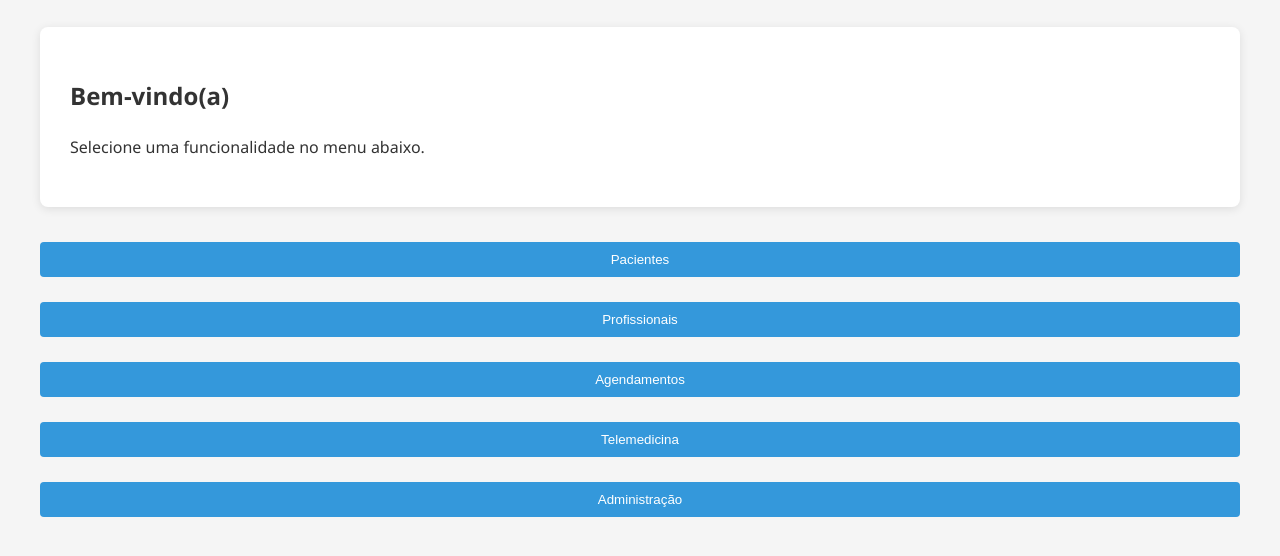
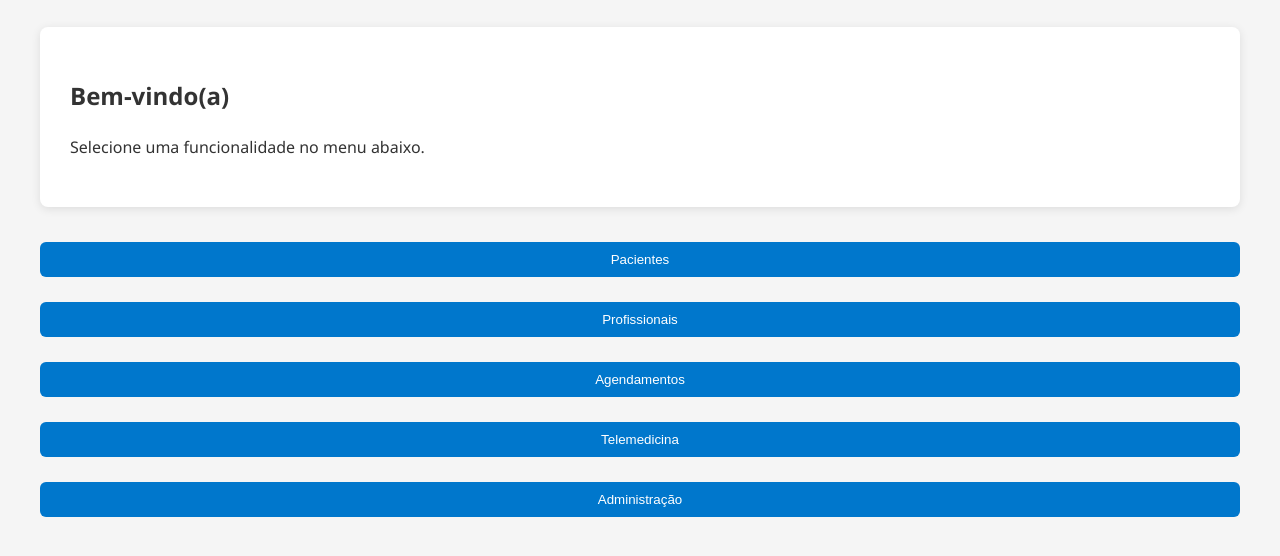
Before and after one commit to carolcozer/projeto-final, a website: page index.html in a window 1280 px wide. Shown: the part 154-710 px from the top of the page. Drawn offline with Linux system fonts and the light colour scheme.

Commit message:
feature[SGHSS-01] - Ajustes nos estilos

```diff
--- a/assets/styles.css
+++ b/assets/styles.css
@@ -152,28 +152,6 @@ body {
   margin-bottom: 20px;
 }
 
-.navbar {
-  display: flex;
-  justify-content: center;
-  gap: 10px;
-  flex-wrap: wrap;
-}
-
-.navbar button {
-  padding: 10px 20px;
-  background-color: #3498db;
-  color: white;
-  border: none;
-  border-radius: 4px;
-  cursor: pointer;
-  transition: background-color 0.3s;
-}
-
-.navbar button:hover {
-  background-color: #2980b9;
-}
-
-/* Estilos adicionais */
 .hint {
   color: #7f8c8d;
   font-size: 0.8em;
@@ -318,8 +296,3 @@ body {
 .report-data ul {
   padding-left: 20px;
 }
-
-/* Ícones (usando Font Awesome) */
-.fas {
-  margin-right: 5px;
-}
```
